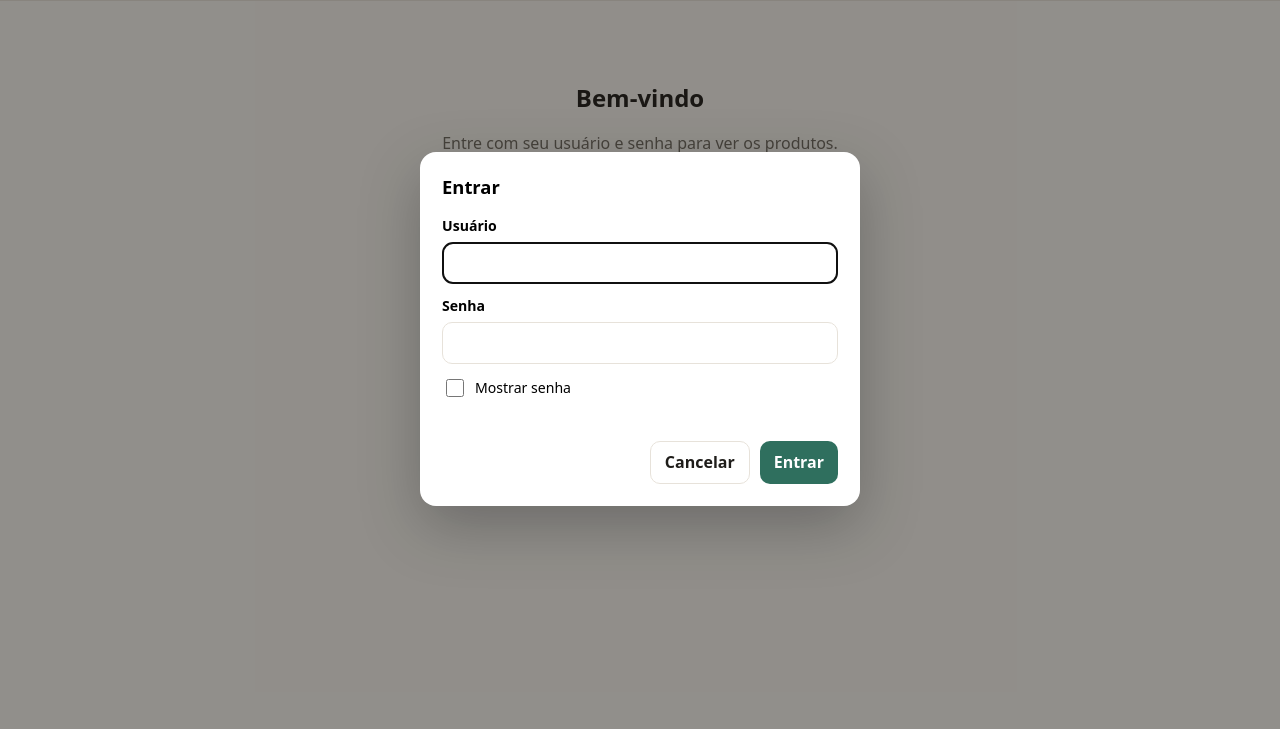
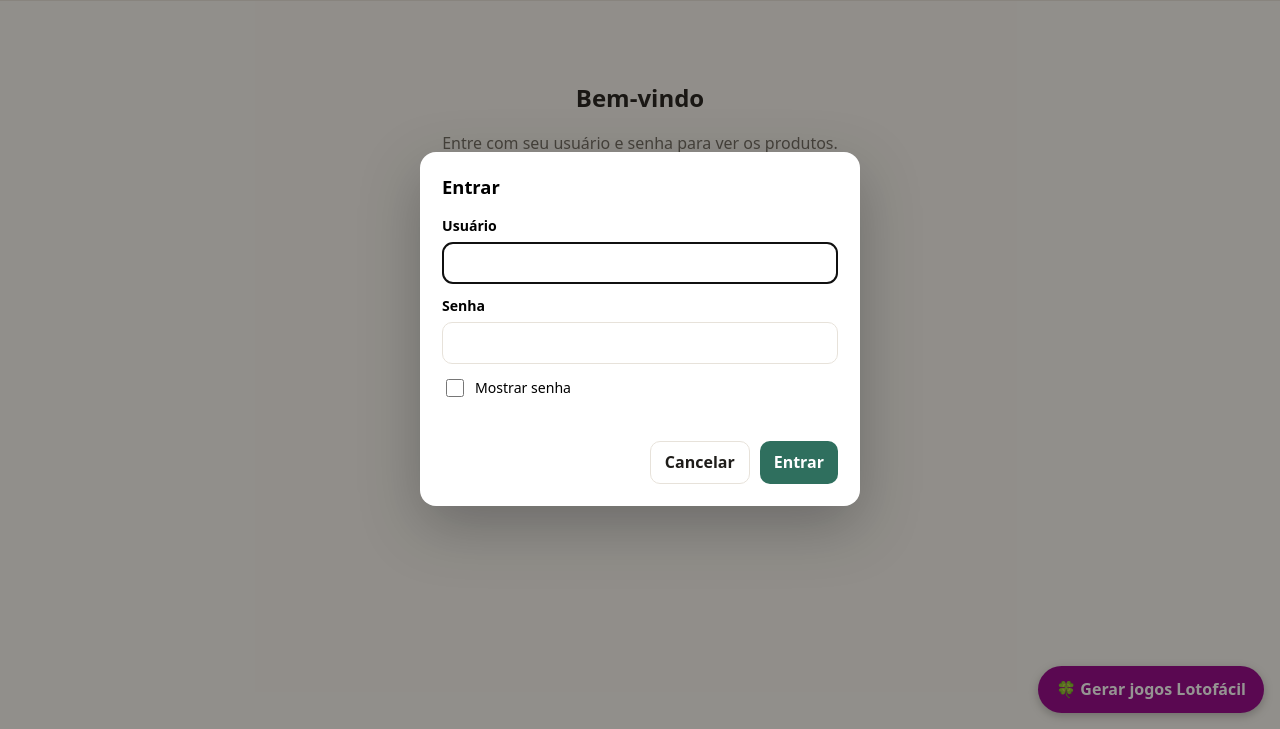
Before and after one commit to paizao3d/Paizao, a plain HTML site: page index.html in a window 1280 px wide. Shown: the part 71-800 px from the top of the page. Drawn offline with Linux system fonts and the light colour scheme.

Commit message:
Add link to generate Lotofácil games

```diff
--- a/index.html
+++ b/index.html
@@ -532,5 +532,6 @@
   carregar().then(() => { if (!token) abrirLogin(); });
 })();
 </script>
+  <a href="lotofacil.html" style="position:fixed;right:16px;bottom:16px;z-index:9999;background:#930089;color:#fff;padding:12px 18px;border-radius:30px;font-family:system-ui,sans-serif;font-weight:600;text-decoration:none;box-shadow:0 3px 10px rgba(0,0,0,.25)">🍀 Gerar jogos Lotofácil</a>
 </body>
 </html>
```
